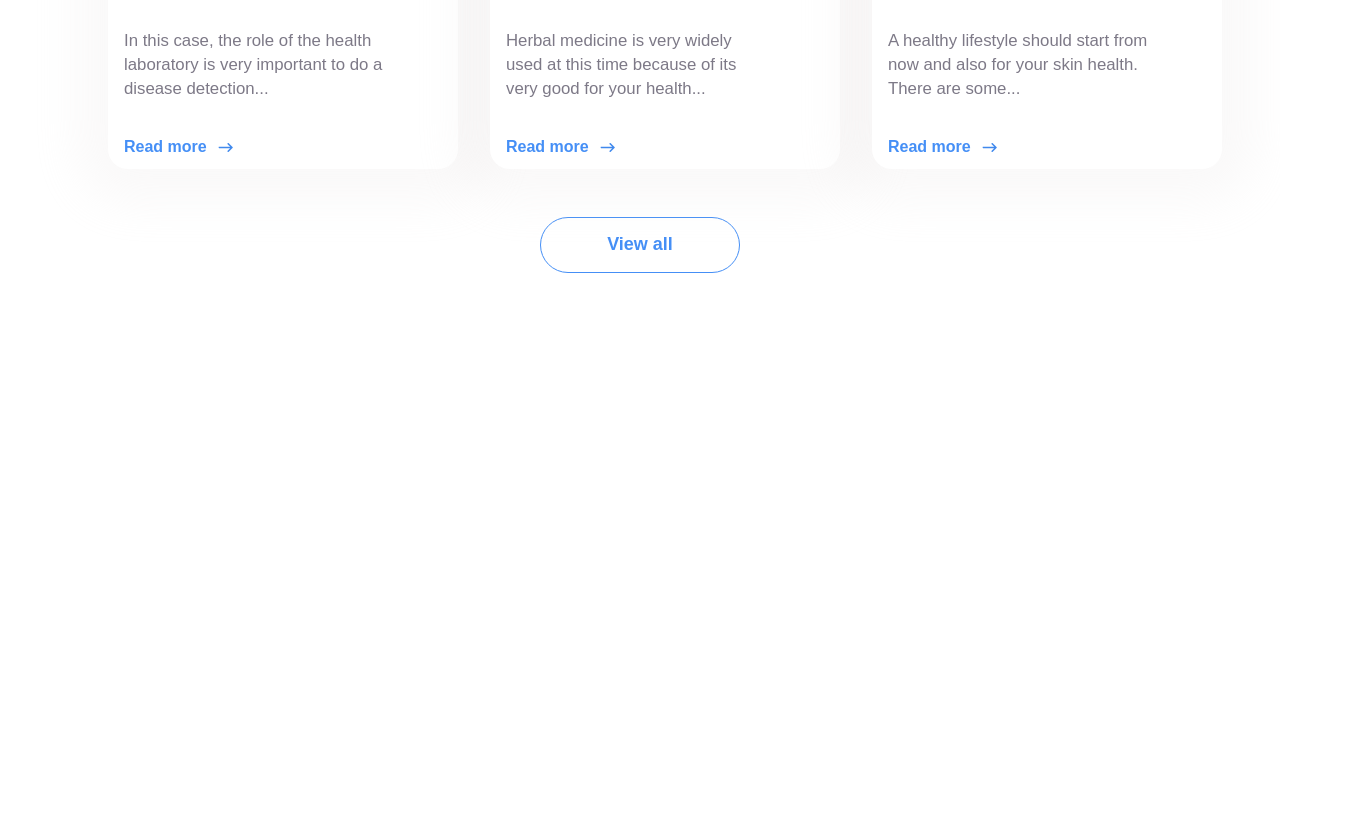
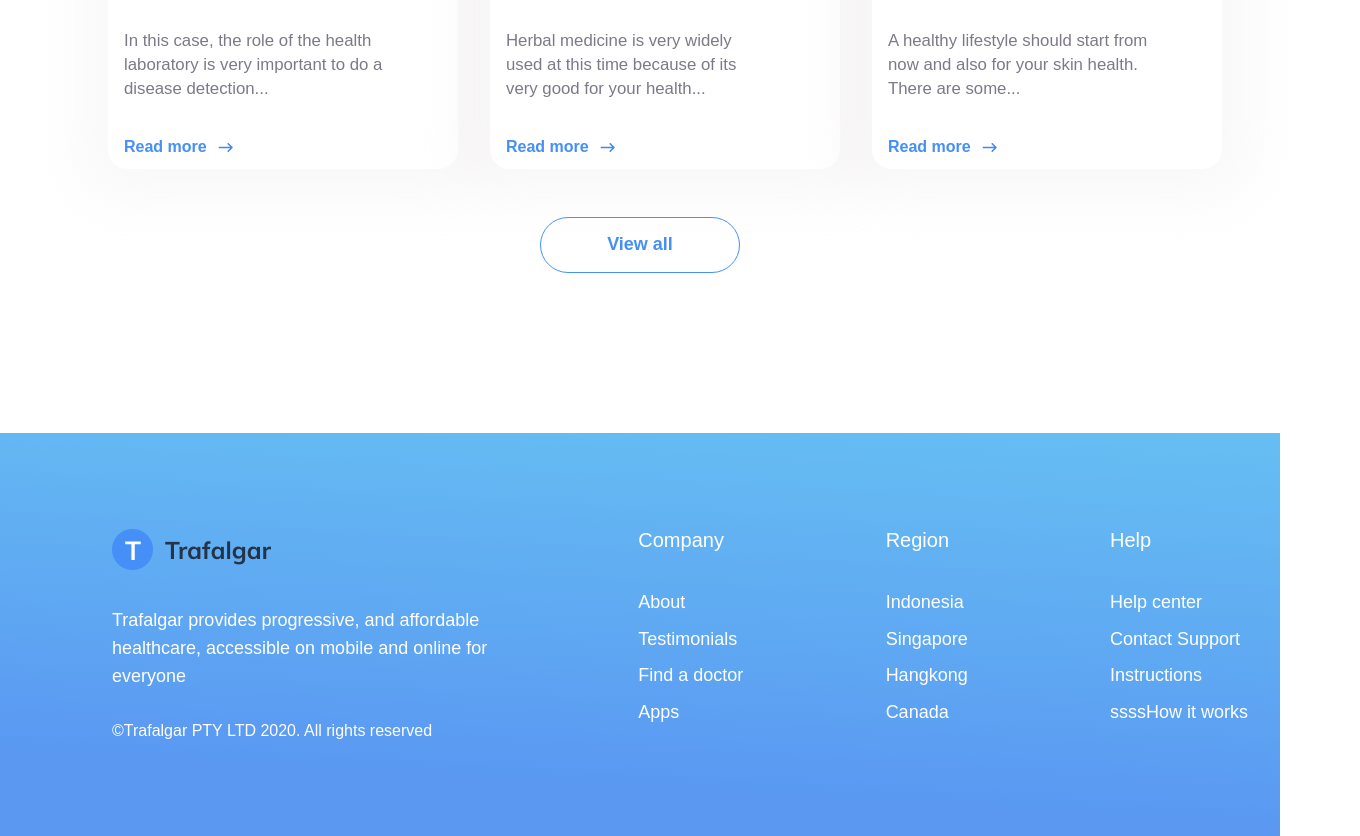
Before and after one commit to BilgeGates/Trafalgar-Landing, a plain HTML site: page index.html in a window 1280 px wide. Shown: the part 4834-5670 px from the top of the page, 1360 px wide, since content can reach past the window. Before the commit the page ends 5107 px from the top, so only its background shows below. Drawn offline with Linux system fonts and the light colour scheme.

Commit message:
Footer added

```diff
--- a/index.html
+++ b/index.html
@@ -15,6 +15,7 @@
   <body>
     <!--Header-->
     <div class="container">
+      <!---->
       <nav>
         <div class="logo">
           <a href="#"><img src="./img/Logo.png" /></a>
@@ -332,5 +333,49 @@
         </div>
       </section>
     </main>
+    <!--Footer-->
+    <footer>
+      <div class="footer">
+        <div class="trafalgar-footer">
+          <div class="trafalgar-h-footer">
+            <img src="./img/Logo.png" />
+          </div>
+          <div class="trafalgar-b-footer">
+            Trafalgar provides progressive, and affordable healthcare,
+            accessible on mobile and online for everyone
+          </div>
+          <div class="trafalgar-f-footer">
+            &copy;Trafalgar PTY LTD 2020. All rights reserved
+          </div>
+        </div>
+        <div class="company-footer">
+          <div class="company-h-footer">Company</div>
+          <div class="company-b-footer">
+            <li><a href="#">About</a></li>
+            <li><a href="#">Testimonials</a></li>
+            <li><a href="#">Find a doctor</a></li>
+            <li><a href="#">Apps</a></li>
+          </div>
+        </div>
+        <div class="Company-footer">
+          <div class="company-h-footer">Region</div>
+          <div class="company-b-footer">
+            <li><a href="#">Indonesia</a></li>
+            <li><a href="#">Singapore</a></li>
+            <li><a href="#">Hangkong</a></li>
+            <li><a href="#">Canada</a></li>
+          </div>
+        </div>
+        <div class="Company-footer">
+          <div class="company-h-footer">Help</div>
+          <div class="company-b-footer">
+            <li><a href="#">Help center</a></li>
+            <li><a href="#">Contact Support</a></li>
+            <li><a href="#">Instructions </a></li>
+            <li><a href="#">ssssHow it works</a></li>
+          </div>
+        </div>
+      </div>
+    </footer>
   </body>
 </html>
--- a/style.css
+++ b/style.css
@@ -19,7 +19,8 @@ html {
   --fifth-color: #5a98f2;
 }
 
-ul {
+ul,
+li {
   list-style: none;
 }
 
@@ -374,3 +375,53 @@ main .custom-services-button {
   margin-top: 3rem;
   text-align: center;
 }
+
+footer {
+  background: linear-gradient(
+    183.41deg,
+    var(--fourth-color) -8.57%,
+    var(--fifth-color) 82.96%
+  );
+}
+
+footer div,
+a {
+  color: var(--white-color);
+}
+
+footer a {
+  margin-top: 2rem;
+  font-size: 1.125rem;
+  line-height: 2.3rem;
+}
+
+footer .footer {
+  display: flex;
+  justify-content: space-between;
+  padding: 6rem 7rem;
+  width: 85rem;
+  margin: auto;
+  margin-top: 10rem;
+}
+
+footer .trafalgar-footer {
+  width: 24rem;
+}
+
+footer .trafalgar-b-footer {
+  margin-top: 2rem;
+  font-size: 1.125rem;
+  line-height: 1.75rem;
+}
+
+footer .trafalgar-f-footer {
+  margin-top: 2rem;
+}
+
+footer .company-h-footer {
+  font-size: 1.25rem;
+}
+
+footer .company-b-footer {
+  margin-top: 2rem;
+}
```
